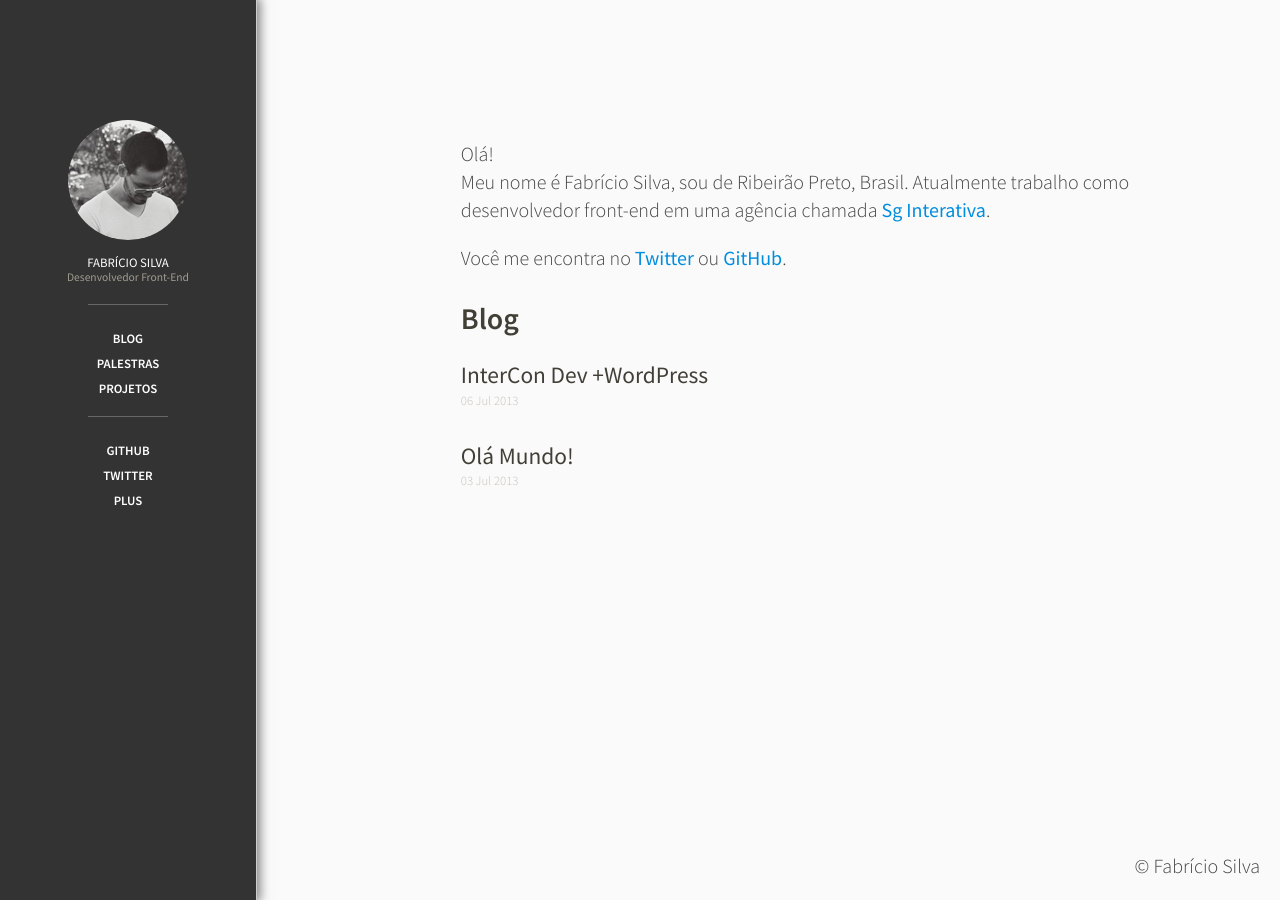
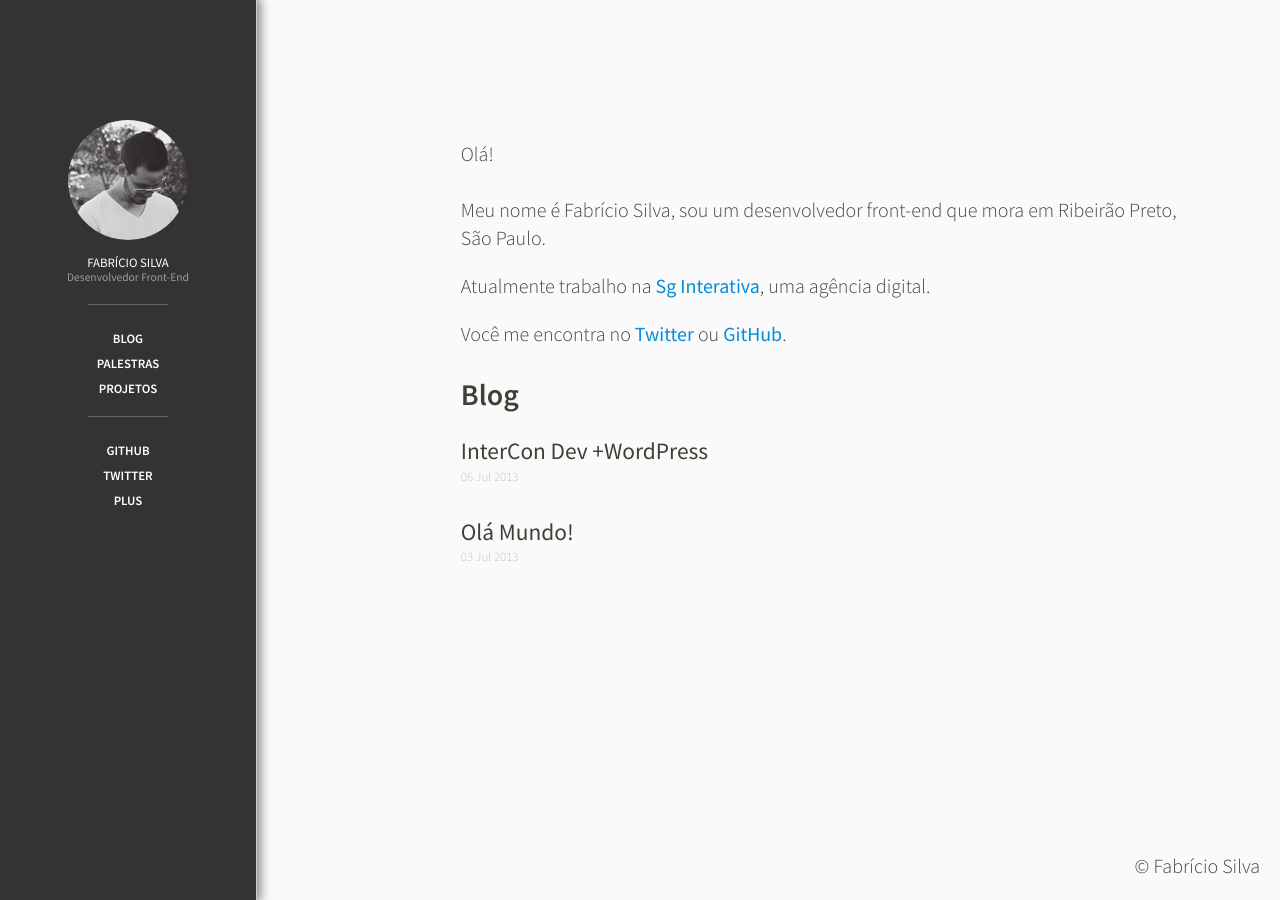
Before and after one commit to fabriciofmsilva/fabriciofmsilva.github.io, a Jekyll site: the page built from index.html, in a window 1280 px wide. Built offline with Jekyll 4.4.1, drawn with Linux system fonts in a browser that asks for light colours; nearby versions of some CDN libraries.

Commit message:
Update index.html

```diff
--- a/index.html
+++ b/index.html
@@ -8,8 +8,9 @@ metatitle: Fabrício Silva - Desenvolvedor Front-End, HTML, CSS e JavaScript
 
 <section class="main">
 <div class="content clearfix">
-	<p itemscope itemtype="http://schema.org/Person">Olá!<br>
-	Meu nome é <span itemprop="name">Fabrício Silva</span>, sou de <span itemprop="address" itemscope itemtype="http://schema.org/PostalAddress"><span itemprop="addressLocality">Ribeirão Preto</span>, <span itemprop="addressCountry">Brasil</span></span>. Atualmente trabalho como <span itemprop="jobTitle">desenvolvedor front-end</span> em uma agência chamada <a href="http://www.sgec.com.br/" itemprop="worksFor">Sg Interativa</a>.</p>
+  <p itemscope itemtype="http://schema.org/Person">Olá!<br><br>
+  Meu nome é <span itemprop="name">Fabrício Silva</span>, sou um <span itemprop="jobTitle">desenvolvedor front-end</span> que mora em <span itemprop="address" itemscope itemtype="http://schema.org/PostalAddress"><span itemprop="addressLocality">Ribeirão Preto</span>, <span itemprop="addressRegion">São Paulo</span></span>.</p>
+  <p>Atualmente trabalho na <a href="http://www.sgec.com.br/" itemprop="worksFor">Sg Interativa</a>, uma agência digital.</p>
   <p>Você me encontra no <a href="http://twitter.com/fabriciofmsilva">Twitter</a> ou <a href="http://github.com/fabriciofmsilva">GitHub</a>.</p>
   <h2>Blog</h2>
   <ul class="article-list">
```
Lines whose indentation alone changed are shown as unchanged.
